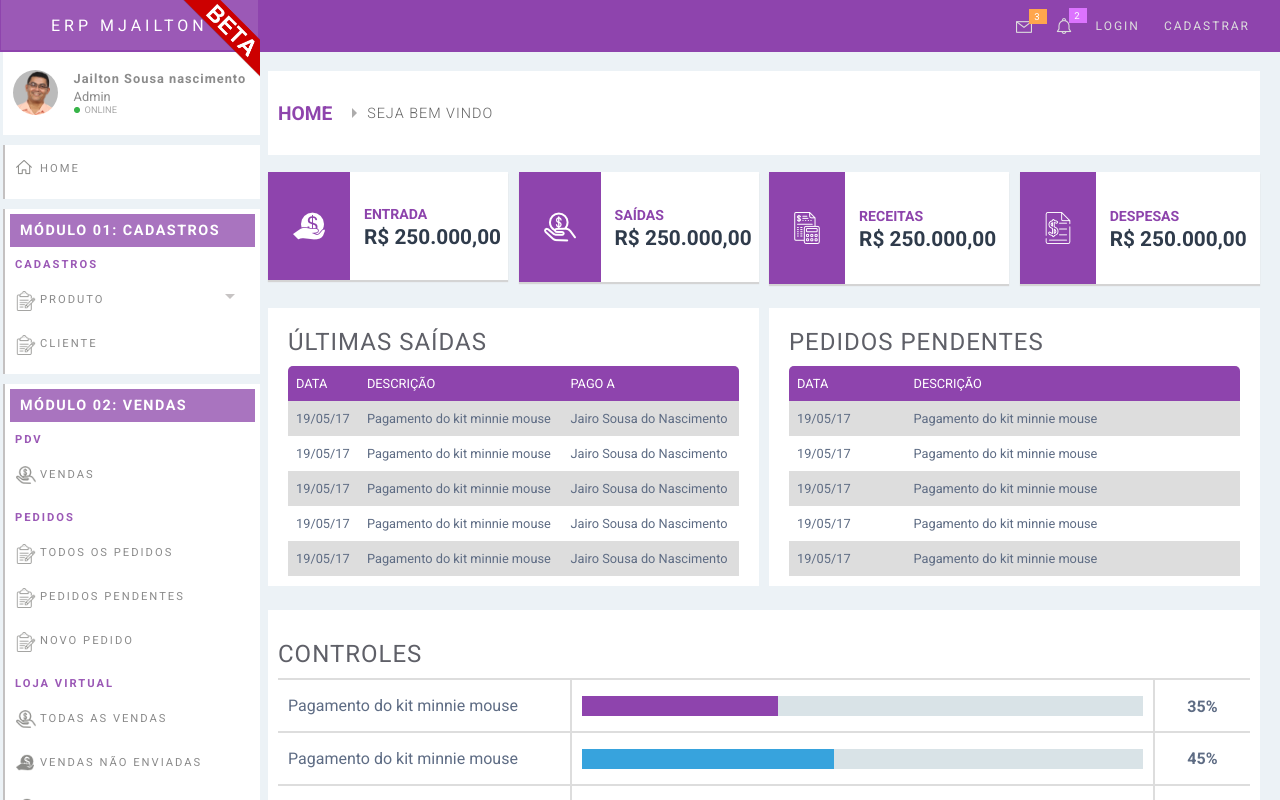
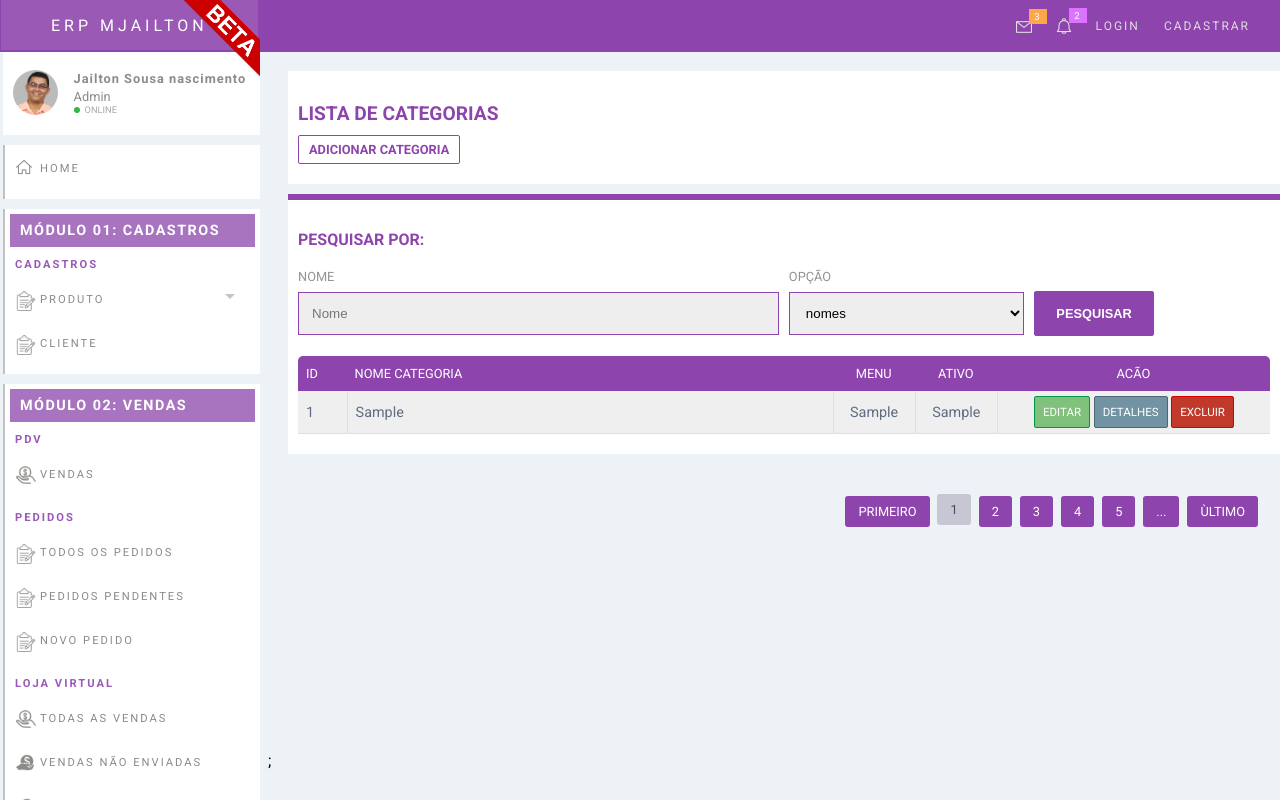
Before and after one commit to conejofoz/erpj, a PHP site: page /erpj/categoria in a window 1280 px wide. Run offline with PHP 8.4, Linux system fonts and the light colour scheme; tables that the repository leaves empty or names only in its code hold one stand-in row (values such as "Sample post").

Commit message:
correcao do layaout e listagem de categoria

```diff
--- a/ERP_HTML/frm_categoria.html
+++ b/ERP_HTML/frm_categoria.html
@@ -159,6 +159,10 @@
 <section>
 	<div class="conteudo">
 	 <div class="base-centro">
+
+
+
+
 	<div class="base-home produtos">
 	<div class="caixa">
 			<h1 class="titulo">
@@ -205,6 +209,7 @@
 		</div>
 	</div>
 </div>
+
 	</div>
 </div>
 </body>
--- /dev/null
+++ b/erpj/app/controllers/CategoriaController.php
@@ -0,0 +1,32 @@
+<?php
+
+namespace app\controllers;
+
+use app\core\Controller;
+use app\models\Categoria;
+
+class CategoriaController extends Controller {
+
+    public function index() {
+        $categoria = new Categoria();
+
+        $dados["categorias"] = $categoria->lista();
+        $dados["view"] = "Categoria/Index";
+        $this->load("template", $dados);
+    }
+
+    public function create() {
+        $dados["view"] = "Categoria/Create";
+        $this->load("template", $dados);
+    }
+
+    public function salvar() {
+        $cat = new Categoria();
+        $categoria = isset($_POST["txt_categoria"]) ? strip_tags(filter_input(INPUT_POST, "txt_categoria")) : NULL;
+        $ativo = isset($_POST["txt_ativo"]) ? strip_tags(filter_input(INPUT_POST, "txt_ativo")) : NULL;
+        $menu = isset($_POST["txt_menu"]) ? strip_tags(filter_input(INPUT_POST, "txt_menu")) : NULL;
+        $salvo = $cat->inserir($categoria, $ativo, $menu);
+        header("Location: " . URL_BASE . "categoria");
+    }
+
+}
--- a/erpj/app/controllers/HomeController.php
+++ b/erpj/app/controllers/HomeController.php
@@ -1,6 +1,6 @@
 <?php
 namespace app\controllers;
-use app\core\controller;
+use app\core\Controller;
 
 class HomeController extends Controller{
 
--- a/erpj/app/core/Controller.php
+++ b/erpj/app/core/Controller.php
@@ -2,8 +2,8 @@
 namespace app\core;
 
 class Controller{
-     public function load($viewName, $viewDados=array()){
-       extract($viewDados);
+     public function load($viewName, $viewData=array()){
+       extract($viewData);
        include "app/views/" . $viewName .".php";
    }
 }
--- /dev/null
+++ b/erpj/app/models/Categoria.php
@@ -0,0 +1,46 @@
+<?php
+
+/*
+ * To change this license header, choose License Headers in Project Properties.
+ * To change this template file, choose Tools | Templates
+ * and open the template in the editor.
+ */
+
+/**
+ * Description of Categoria
+ *
+ * @author conej
+ */
+
+
+namespace app\models;
+use app\core\Model;
+
+class Categoria extends Model{
+
+    public function __construct(){
+        parent::__construct();
+    }
+
+
+    public function lista(){
+        $sql = "SELECT * FROM categoria";
+        $sql = $this->db->query($sql);
+        return $sql->fetchAll(\PDO::FETCH_OBJ);
+    }
+
+
+    public function inserir($categoria, $ativo, $menu){
+       $sql = "INSERT INTO categoria SET"
+               . " categoria = :categoria,"
+               . " ativo_categoria = :ativo,"
+               . " mostrar_no_menu = :menu ";
+
+       $sql = $this->db->prepare($sql);
+       $sql->bindValue(":categoria", $categoria);
+       $sql->bindValue(":ativo", $ativo);
+       $sql->bindValue(":menu", $menu);
+       $sql->execute();
+       return $this->db->lastInsertId();
+    }
+}
--- /dev/null
+++ b/erpj/app/views/Categoria/Index.php
@@ -0,0 +1,74 @@
+<div class="base-home produtos">
+    <div class="caixa">
+        <h1 class="titulo">
+            <strong>Lista de categorias</strong>
+        </h1>
+        <a href="<?php echo URL_BASE . "categoria/create" ?>" class="btn add">Adicionar categoria</a>
+    </div>
+    <div class="caixa-border">
+        <div class="caixa">
+            <div class="base-formulario busca">
+                <h2 class="titulo">Pesquisar por:</h2>
+                <div class="caixa-inputs">
+                    <div class="cel6">
+                        <span>Nome</span>
+                        <input type="text" name="" placeholder="Nome">
+                    </div>
+                    <div class="cel3">
+                        <span>Opção</span>
+                        <select name="">
+                            <option>nomes</option>
+                            <option>nomes</option>
+                            <option>nomes</option>
+                        </select>
+                    </div>
+                    <div class="cel3">
+                        <input type="submit" value="Pesquisar" class="btn busca">
+                    </div>
+                </div>
+            </div>
+            <div class="base-lista">
+                <table cellpadding="0" cellspacing="0">
+                    <thead>
+                        <tr>
+                            <th align="left" width="5%">ID</th>
+                            <th align="left" width="50%">Nome categoria</th>
+                            <th align="center" >Menu</th>
+                            <th align="center" >Ativo</th>
+                            <th colspan="3">acão</th>
+                        </tr>
+                    </thead>
+                    <tbody>
+
+                        <?php foreach ($categorias as $categoria) { ?>
+                            <tr>
+                                <td><?php echo $categoria->id_categoria ?></td>
+                                <td><?php echo $categoria->categoria ?></td>
+                                <td align="center"><?php echo $categoria->ativo_categoria ?></td>
+                                <td align="center"><?php echo $categoria->mostrar_no_menu ?></td>
+                                <td align="center">
+                                    <a href="frm_categoria.html" class="btn editar">Editar</a>
+                                    <a href="detalhe_categoria.html" class="btn detalhe">Detalhes</a>
+                                    <a href="excluir_categoria.html" class="btn excluir">Excluir</a>
+                                </td>
+                            </tr>
+                        <?php } ?>
+
+                    </tbody>
+                </table>
+
+            </div>
+        </div>
+    </div>
+
+    <ul class="paginacao">
+        <li><a href="#" class="primeiro">Primeiro</a></li>
+        <li class="ativo">1</li>
+        <li><a href="#">2</a></li>
+        <li><a href="#">3</a></li>
+        <li><a href="#">4</a></li>
+        <li><a href="#">5</a></li>
+        <li><a href="#">...</a></li>
+        <li><a href="#" class="ultimo">ùltimo</a></li>
+    </ul>
+</div>
--- a/erpj/app/views/home.php
+++ b/erpj/app/views/home.php
@@ -1,9 +1,10 @@
-<div class="base-centro">
 <div class="caixa">
     <h1 class="titulo">
         <strong>Home</strong> <span>seja bem vindo</span>
     </h1>
 </div>
+
+
 <div class="base-home inicial">
     <div class="rows movimentacao">
         <div class="cel3">
@@ -43,6 +44,8 @@
             </div>
         </div>
     </div>
+
+
 
     <div class="rows lista">
         <div class="cel6">
@@ -282,4 +285,3 @@
         <p>Direitos reservados mjailton.com.br</p>
     </div>
 </div>
-</div>
--- a/erpj/app/views/template.php
+++ b/erpj/app/views/template.php
@@ -18,7 +18,9 @@
         <?php include "menu.php" ?>;
         <section>
             <div class="conteudo">
-                <?php include "home.php" ?>;
+                <div class="base-centro">
+                    <?php $this->load($view, $viewData) ?>;
+                </div>
             </div>
         </section>
     </body>
--- a/erpj/assets/css/style.css
+++ b/erpj/assets/css/style.css
@@ -105,6 +105,7 @@ header {
 	background:#fff;
 	padding:20px 10px;
 	margin-bottom:10px;
+        margin-left: 20px; /*alt*/
 }
 .caixa-border .caixa{
 	border-top:solid 6px #8E44AD;
--- a/erpj/config/config.php
+++ b/erpj/config/config.php
@@ -1,7 +1,7 @@
 <?php
 
 define("SERVIDOR", "localhost");
-define("BANCO", "portoseguro_paginacao");
+define("BANCO", "projeto_erp");
 define("USUARIO", "root");
 define("SENHA", "");
 
```
Also changed, not shown: erpj/app/views/Categoria/Create.php (added, +47 -0 lines). Lines whose indentation alone changed are shown as unchanged.
